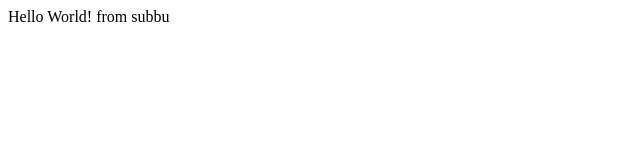
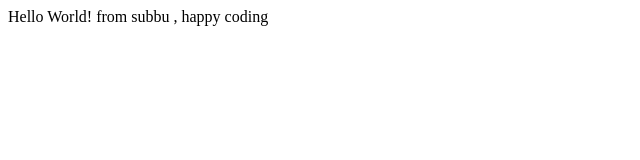
Before and after one commit to venkatasubbareddy66/github, a plain HTML site: page index.html in a window 1280 px wide. Shown: the whole page, without its empty margins (0-640 px from the left). Drawn offline with Linux system fonts and the light colour scheme.

Commit message:
signature

```diff
--- a/index.html
+++ b/index.html
@@ -8,7 +8,7 @@
 </head>
 
 <body>
-	Hello World! from subbu
+	Hello World! from subbu , happy coding
 </body>
 
 </html>
```
